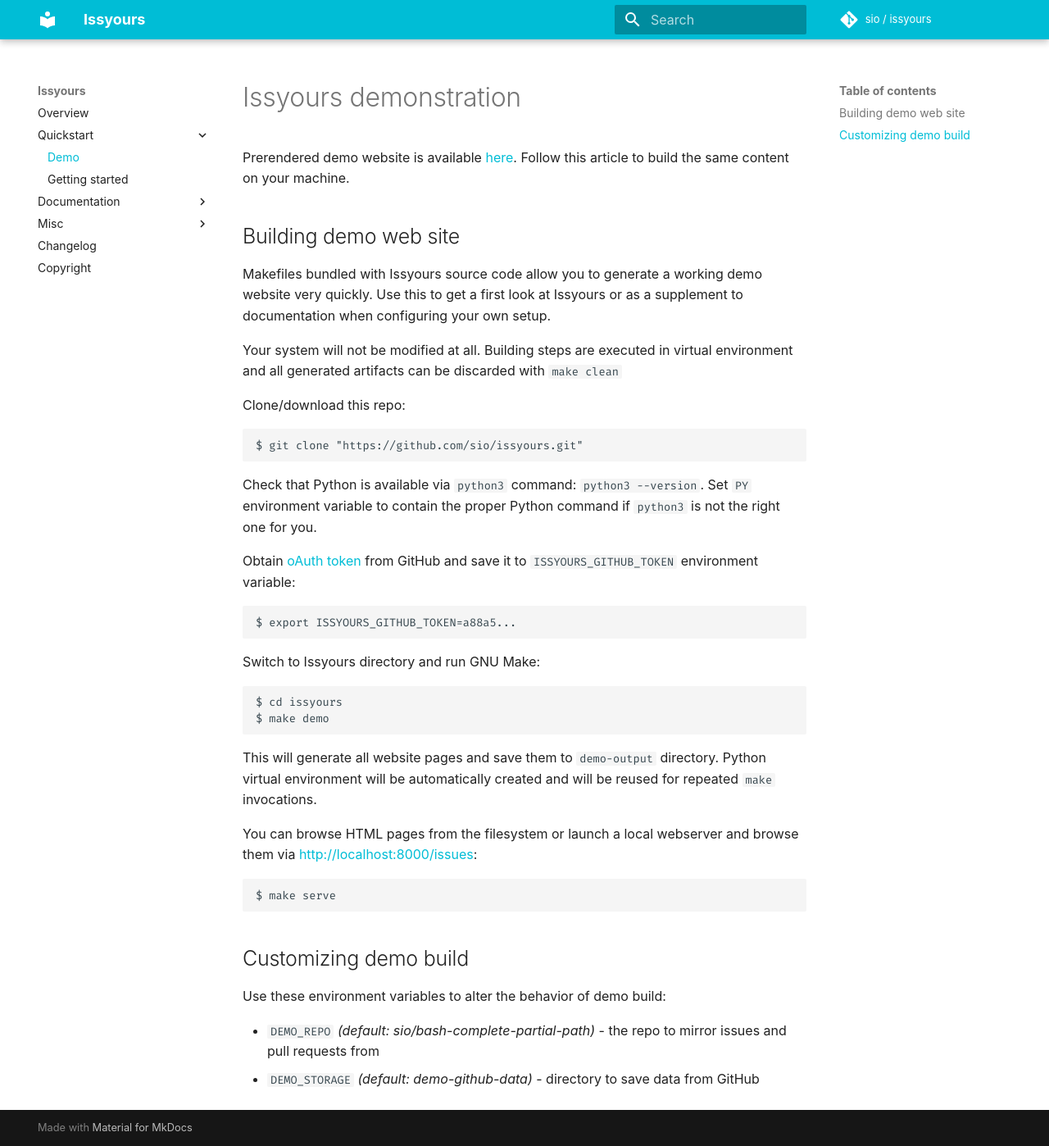
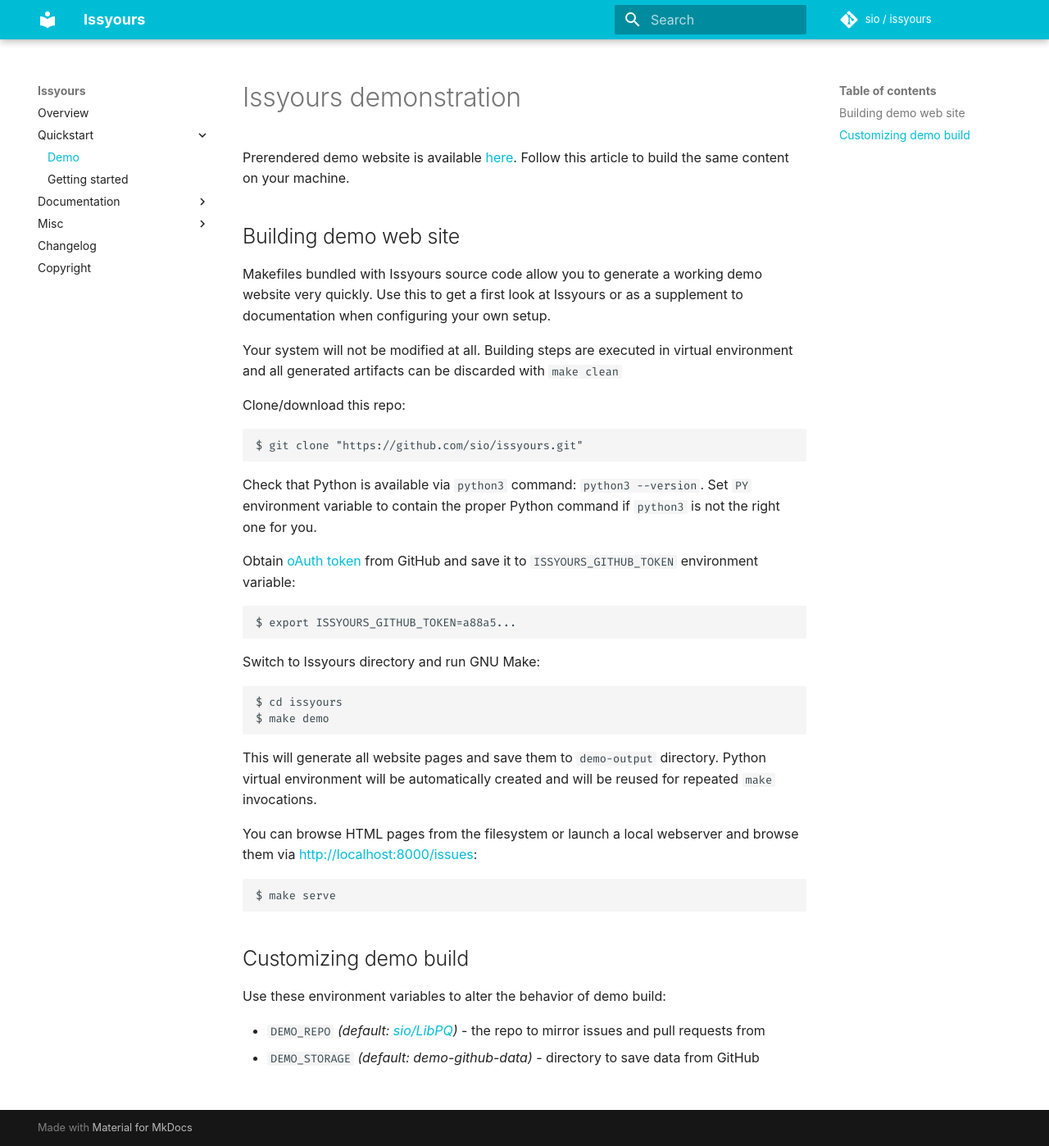
Before and after one commit to sio/issyours, an MkDocs documentation site: the page built from docs/demonstration.md, in a window 1280 px wide and 1398 px high. Shown: the whole window at 82% size. Built offline with MkDocs 1.6.1 and Material for MkDocs 9.7.7, drawn with Linux system fonts in a browser that asks for light colours; some web fonts are replaced; comment, search, counter and statistics services are not loaded.

Commit message:
Replace outdated default value for DEMO_REPO

```diff
--- a/docs/demonstration.md
+++ b/docs/demonstration.md
@@ -53,7 +53,7 @@
 
 Use these environment variables to alter the behavior of demo build:
 
-- `DEMO_REPO` *(default: sio/bash-complete-partial-path)* -
+- `DEMO_REPO` *(default: [sio/LibPQ](https://github.com/sio/LibPQ))* -
   the repo to mirror issues and pull requests from
 - `DEMO_STORAGE` *(default: demo-github-data)* -
   directory to save data from GitHub
```
